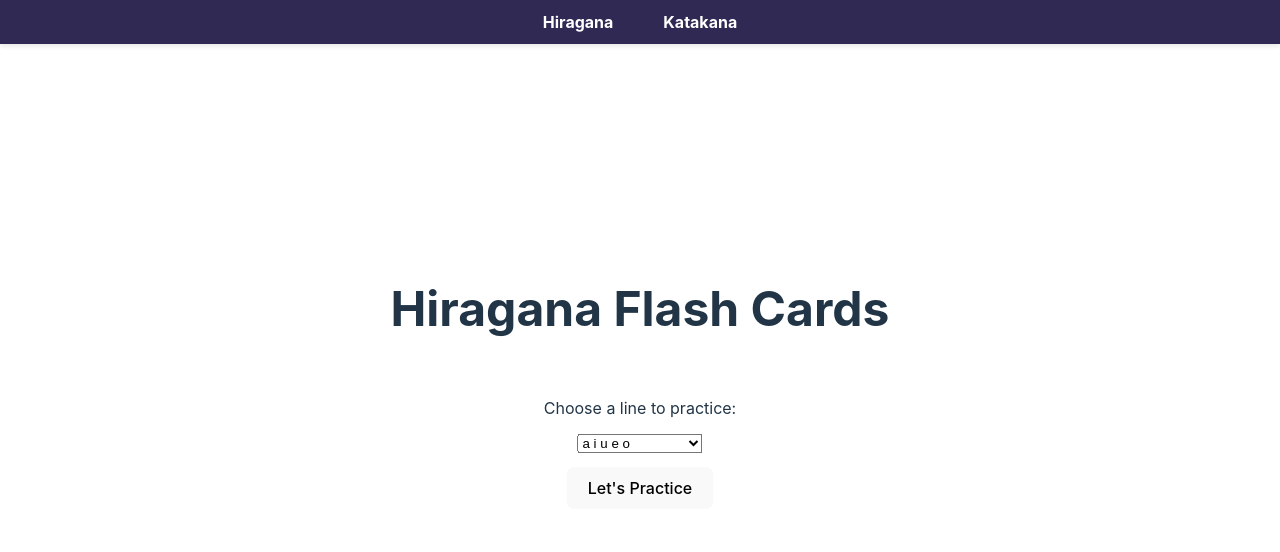
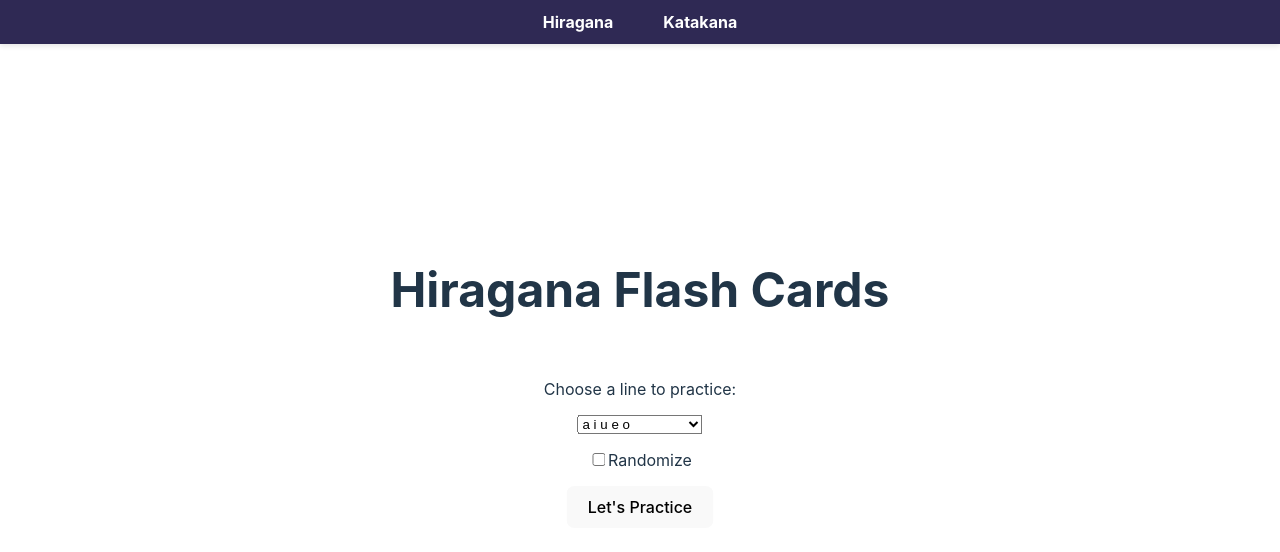
Before and after one commit to hmalik123/KanaLearning, a React (Vite) app: page /hiragana in a window 1280 px wide. Shown: the top 552 px of the page. Built offline with nearby package versions, Linux system fonts and the light colour scheme.

Commit message:
added randomise for Hiragana

```diff
--- a/src/components/Hiragana/Hiragana.jsx
+++ b/src/components/Hiragana/Hiragana.jsx
@@ -160,6 +160,15 @@ const englishNames = {
     'ん': 'n'
 };
 
+const shuffleArray = (array) => {
+    let shuffled = [...array];
+    for (let i = shuffled.length - 1; i > 0; i--) {
+        const j = Math.floor(Math.random() * (i + 1));
+        [shuffled[i], shuffled[j]] = [shuffled[j], shuffled[i]]; // Swap elements
+    }
+    return shuffled;
+};
+
 const Hiragana = () => {
     const [selectedLine, setSelectedLine] = useState('a');
     const [currentLine, setCurrentLine] = useState([]);
@@ -167,6 +176,7 @@ const Hiragana = () => {
     const [showResult, setShowResult] = useState(false);
     const [isPracticing, setIsPracticing] = useState(false);
     const [isFlipped, setIsFlipped] = useState(false);
+    const [randomize, setRandomize] = useState(false);
 
     const handleLineChange = (e) => {
         setSelectedLine(e.target.value);
@@ -176,7 +186,11 @@ const Hiragana = () => {
     };
 
     const startPractice = () => {
-        setCurrentLine(hiraganaLines[selectedLine]);
+        let line = hiraganaLines[selectedLine];
+        if (randomize) {
+            line = shuffleArray(line);  // Apply Fisher-Yates shuffle
+        }
+        setCurrentLine(line);
         setCurrentIndex(0);
         setIsPracticing(true);
         setShowResult(false);
@@ -230,7 +244,17 @@ const Hiragana = () => {
                     <option value="wa">wa wo</option>
                     <option value="n">n</option>
                     <option value="all">All Hiragana</option>
+
                     </select>
+                    <div>
+                        <input
+                            type="checkbox"
+                            id="randomize"
+                            checked={randomize}
+                            onChange={() => setRandomize(!randomize)}
+                        />
+                        <label htmlFor="randomize">Randomize</label>
+                    </div>
                     <button onClick={startPractice}>Let's Practice</button>
                 </div>
             )}
```
Also changed, not shown: 1 other file (tests, documents, lock files or other folders). Lines whose indentation alone changed are shown as unchanged.
